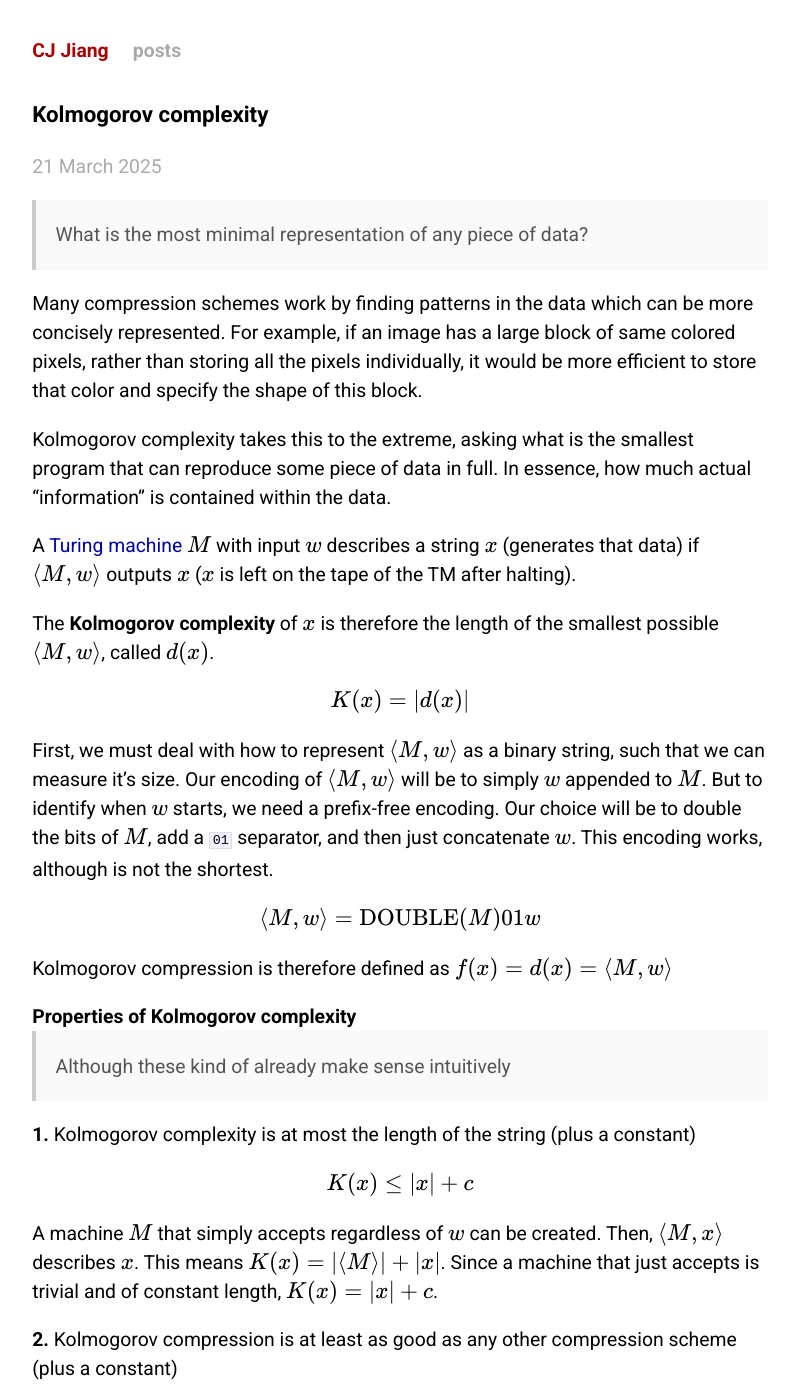
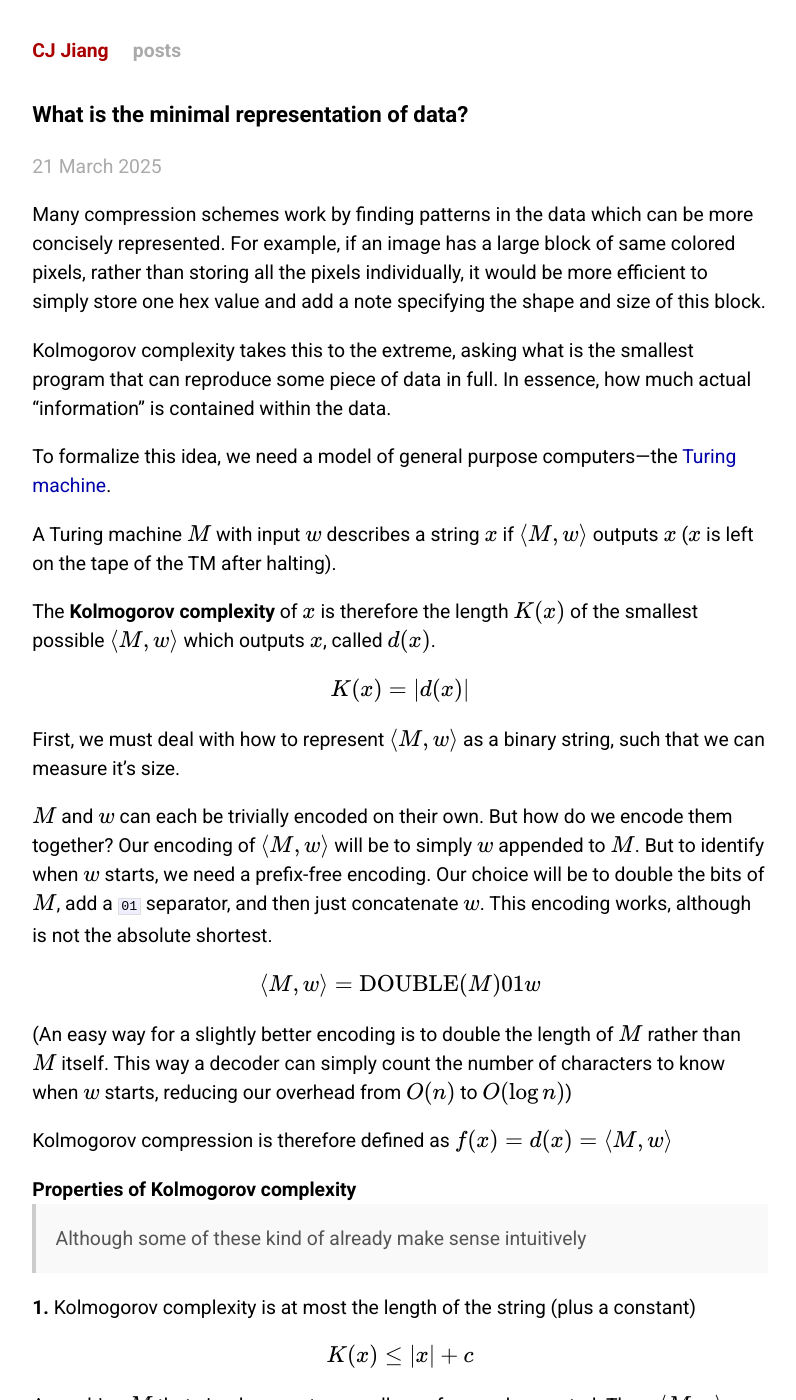
Before and after one commit to cjdjpj/cjdjpj.github.io, a Jekyll site: the page built from _posts/2025-3-21-kolmogorov-complexity.md, in a window 1280 px wide and 1400 px high. Shown: the whole window, without its empty margins (240-1036 px from the left). Built offline with Jekyll 4.4.1, drawn with Linux system fonts in a browser that asks for light colours; some of the changed text lies outside the part shown.

Commit message:
update posts

```diff
--- a/_posts/2025-3-21-kolmogorov-complexity.md
+++ b/_posts/2025-3-21-kolmogorov-complexity.md
@@ -1,6 +1,6 @@
 ---
 layout: post
-title: Kolmogorov complexity
+title: What is the minimal representation of data?
 ---
 
 {{ page.title }}
@@ -8,34 +8,38 @@ title: Kolmogorov complexity
 
 <p class="meta">{{ page.date | date: "%d %B %Y" }}</p>
 
-> What is the most minimal representation of any piece of data?
-
 Many compression schemes work by finding patterns in the data which can be more concisely represented.
-For example, if an image has a large block of same colored pixels, rather than storing all the pixels individually, it would be more efficient to store that color and specify the shape of this block.
+For example, if an image has a large block of same colored pixels, rather than storing all the pixels individually, it would be more efficient to simply store one hex value and add a note specifying the shape and size of this block.
 
 Kolmogorov complexity takes this to the extreme, asking what is the smallest program that can reproduce some piece of data in full.
 In essence, how much actual "information" is contained within the data.
 
-A [Turing machine](https://en.wikipedia.org/wiki/Turing_machine) $$M$$ with input $$w$$ describes a string $$x$$ (generates that data) if $$\langle M, w \rangle$$ outputs $$x$$ ($$x$$ is left on the tape of the TM after halting).
+To formalize this idea, we need a model of general purpose computers—the [Turing machine](https://en.wikipedia.org/wiki/Turing_machine).
 
-The **Kolmogorov complexity** of $$x$$ is therefore the length of the smallest possible $$\langle M, w \rangle$$, called $$d(x)$$.
+A Turing machine $$M$$ with input $$w$$ describes a string $$x$$  if $$\langle M, w \rangle$$ outputs $$x$$ ($$x$$ is left on the tape of the TM after halting).
+
+The **Kolmogorov complexity** of $$x$$ is therefore the length $$K(x)$$ of the smallest possible $$\langle M, w \rangle$$ which outputs $$x$$, called $$d(x)$$.
 
 $$
 K(x) = |d(x)|
 $$
 
 First, we must deal with how to represent $$\langle M, w \rangle$$ as a binary string, such that we can measure it's size.
-Our encoding of $$\langle M, w \rangle$$ will be to simply $$w$$ appended to $$M$$. But to identify when $$w$$ starts, we need a prefix-free encoding. Our choice will be to double the bits of $$M$$, add a `01` separator, and then just concatenate $$w$$. This encoding works, although is not the shortest.
+
+$$M$$ and $$w$$ can each be trivially encoded on their own. But how do we encode them together?
+Our encoding of $$\langle M, w \rangle$$ will be to simply $$w$$ appended to $$M$$. But to identify when $$w$$ starts, we need a prefix-free encoding. Our choice will be to double the bits of $$M$$, add a `01` separator, and then just concatenate $$w$$. This encoding works, although is not the absolute shortest.
 
 $$
 \langle M, w \rangle = \text{DOUBLE}(M)01w
 $$
 
+(An easy way for a slightly better encoding is to double the length of $$M$$ rather than $$M$$ itself. This way a decoder can simply count the number of characters to know when $$w$$ starts, reducing our overhead from $$O(n)$$ to $$O(\log n)$$)
+
 Kolmogorov compression is therefore defined as $$f(x) = d(x) = \langle M, w \rangle$$
 
 ### Properties of Kolmogorov complexity
 
-> Although these kind of already make sense intuitively
+> Although some of these kind of already make sense intuitively
 
 **1\.** Kolmogorov complexity is at most the length of the string (plus a constant)
 
@@ -73,7 +77,9 @@ Better coefficients than 2 can be reached with better encodings than DOUBLE, but
 
 # $$K(x)$$ is not computable
 
-> If $$K(x)$$ were computable, then we could use that machine to make another machine which describes some strings $$x$$ in terms of its Kolmogorov complexity, which would be a shorter description than $$x$$ itself, giving rise to a contradiction.
+So the answer to the question in the title is...we can't never know?
+
+> Intuition: We can find a string $$x$$ that we are certain that has no minimal representation $$K(x) < n$$. If $$K(x)$$ were computable, then we could use that machine to make another machine which describes $$x$$ in terms of its Kolmogorov complexity, which would be a shorter description than $$n$$, giving rise to a contradiction.
 
 Suppose $$M_k$$ computes $$K(x)$$ for any string $$x$$.
 
@@ -103,8 +109,9 @@ At high enough values of $$c$$, this inequality is false. Therefore, $$M_k$$ can
 
 # Compressibility
 
-Ultimately, Kolmogorov complexity is a measure of the information content of a string $$x$$.
 Given a randomly generated string, we are pretty certain probabilistically that any given string cannot be compressed to be very small, i.e. most strings are quite incompressible.
+(If you generate a image by randomly setting pixels, in most cases you will get a picture of noise, and there is not much we can compress from noise)
+
 Yet mathematically, it is also impossible that $$K(x) > c$$ for any string $$x$$, i.e. there must be some string that is compressible.
 
 To define compressibility, define $$x$$ as $$c$$-compressible if
```
Also changed, not shown: _posts/2025-1-17-flipping-bits.md (+1 -1 lines), _posts/2025-5-30-diversity-coalescent-theory.md (+1 -1 lines).
